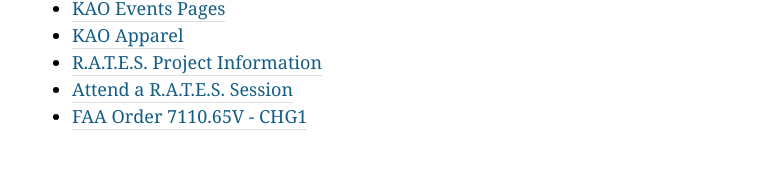
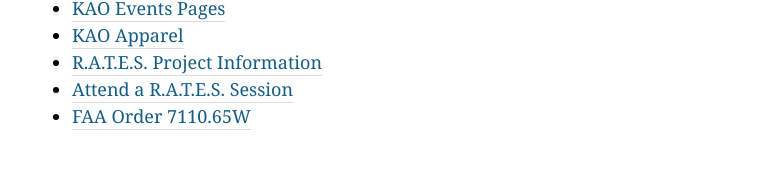
Before and after one commit to tbliss1/kentstateatc.github.com, a Jekyll site: the page built from resources/index.md, in a window 1280 px wide. Shown: the part 605-774 px from the top of the page, without its empty margins (258-1021 px from the left). Built offline with Jekyll 4.4.1, drawn with Linux system fonts in a browser that asks for light colours; Markdown is read by kramdown in place of the engine named in the settings.

```diff
--- a/resources/index.md
+++ b/resources/index.md
@@ -12,4 +12,4 @@ We have the following materials available for you to download and view:
 - [KAO Apparel](/apparel/)
 - [R.A.T.E.S. Project Information](/rates/)
 - [Attend a R.A.T.E.S. Session](/rates/signup/)
-- [FAA Order 7110.65V - CHG1](http://www.faa.gov/documentlibrary/media/order/atc.pdf)
+- [FAA Order 7110.65W](http://www.faa.gov/documentlibrary/media/order/atc.pdf)
```
Also changed, not shown: events/tours/index.md (+1 -2 lines).
